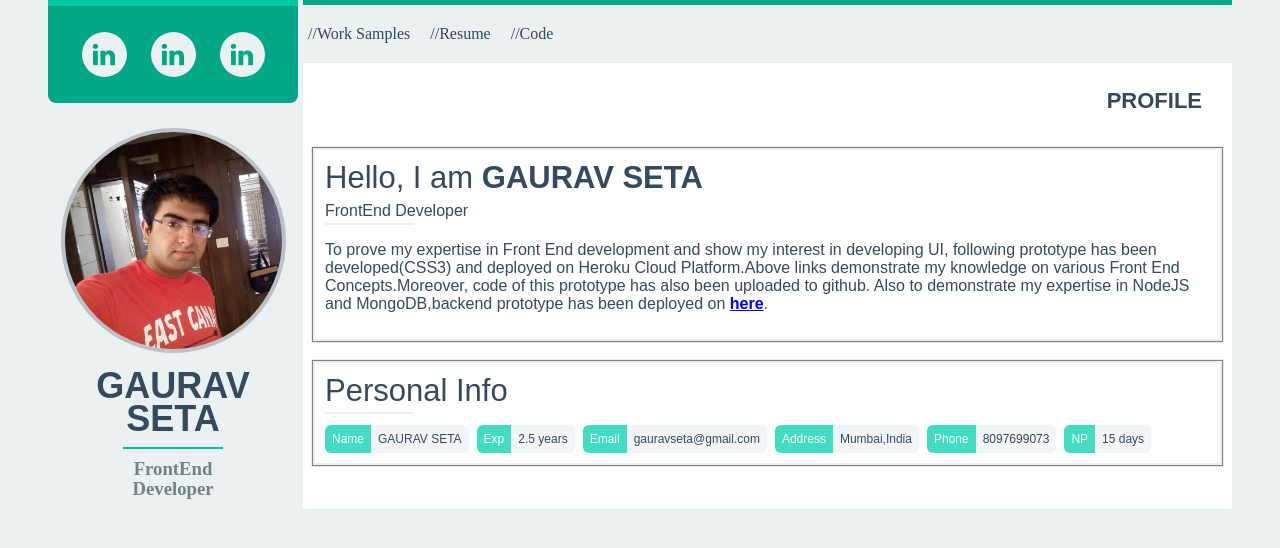
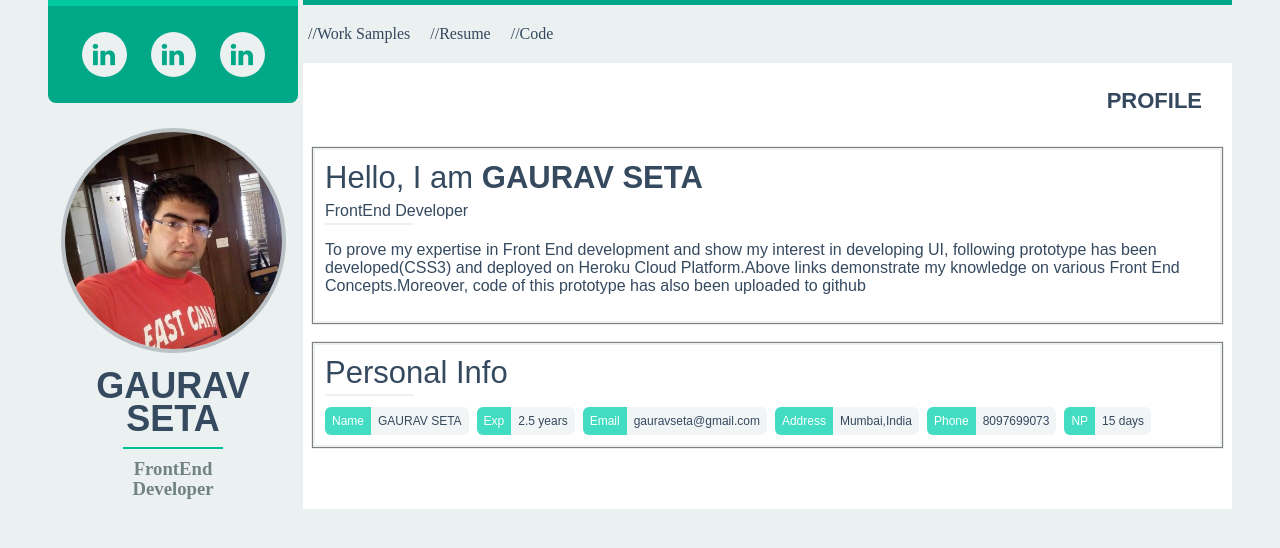
Before and after one commit to Gauravseta/Gaurav-Seta-Portfolio, a website: page views/index.html in a window 1280 px wide. Drawn offline with nearby package versions, Linux system fonts and the light colour scheme; files that its build step writes are made by us from their sources; files whose address does not match are found by name.

Commit message:
removing nodelinks

```diff
--- a/views/index.html
+++ b/views/index.html
@@ -47,7 +47,7 @@
 					<div class="subtitle">FrontEnd Developer</div>
 					<div class="divider">
 					</div>
-					<p>To prove my expertise in Front End development and show my interest in developing UI, following prototype has been developed(CSS3) and deployed on Heroku Cloud Platform.Above links demonstrate my knowledge on various Front End Concepts.Moreover, code of this prototype has also been uploaded to github. Also to demonstrate my expertise in NodeJS and MongoDB,backend prototype has been deployed on <a href="https://gaurav-library.herokuapp.com" class="here-text">here</a>. </p>
+					<p>To prove my expertise in Front End development and show my interest in developing UI, following prototype has been developed(CSS3) and deployed on Heroku Cloud Platform.Above links demonstrate my knowledge on various Front End Concepts.Moreover, code of this prototype has also been uploaded to github </p>
 				</div>
 				<div class="text-item-container">
 					<div class="title">Personal Info</strong></div>
```
